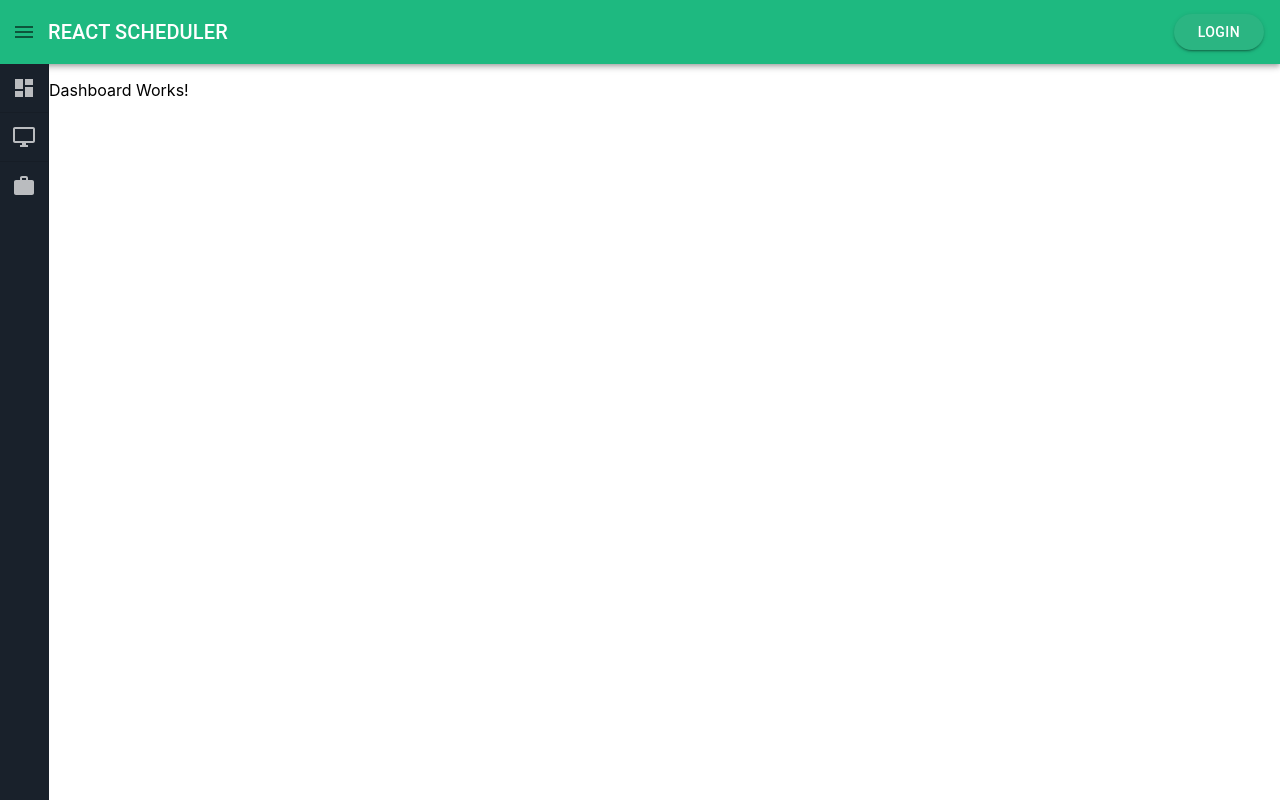
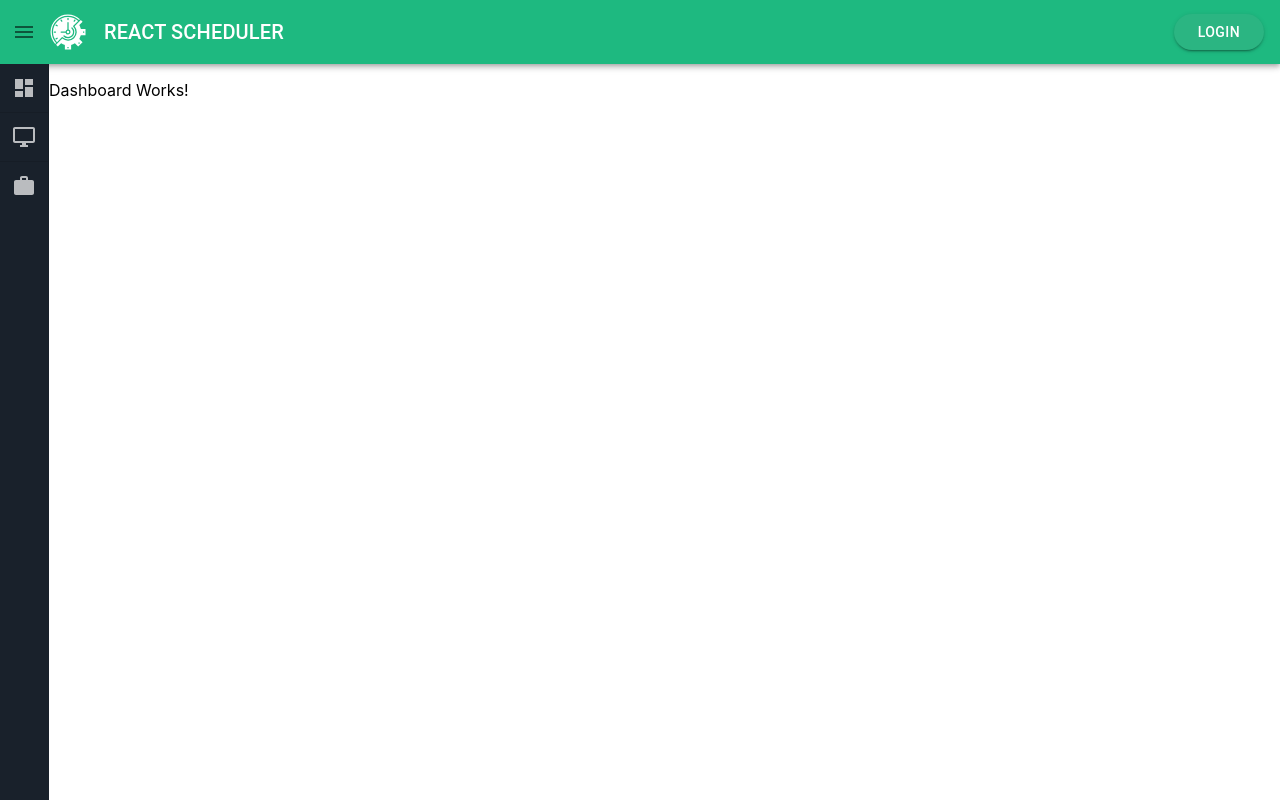
Before and after one commit to AkhileshMuthusamy/react-reminder, a React (Create React App) app: page / in a window 1280 px wide. Built offline with nearby package versions, Linux system fonts and the light colour scheme.

Commit message:
Added logo to header

```diff
--- a/src/components/Layouts/Header/Header.js
+++ b/src/components/Layouts/Header/Header.js
@@ -2,6 +2,7 @@ import React from 'react';
 import { makeStyles } from '@material-ui/core/styles';
 import { AppBar, Toolbar, IconButton, Typography, Button } from '@material-ui/core';
 import { Menu, MenuOpen } from '@material-ui/icons';
+import { ReactComponent as Logo } from '../../../theme/logo.svg';
 
 const useStyles = makeStyles(theme => ({
   menuButton: {
@@ -12,7 +13,8 @@ const useStyles = makeStyles(theme => ({
     borderWidth: theme.spacing(0.25)
   },
   title: {
-    flexGrow: 1
+    flexGrow: 1,
+    marginLeft: theme.spacing(2)
   }
 }));
 
@@ -27,11 +29,11 @@ export default function Header() {
           <IconButton>
             <Menu />
           </IconButton>
+          <Logo style={{ height: 40, width: 40 }} />
           {/* noWrap in Typography is used to prevent it from affecting grid size when spanned */}
           <Typography variant="h6" className={classes.title} noWrap>
             REACT SCHEDULER
           </Typography>
-          {/* <label>DASHBOARD asdlflasdlf</label> */}
           <Button variant="contained" color="secondary" className={classes.menuButton}>
             Login
           </Button>
```
